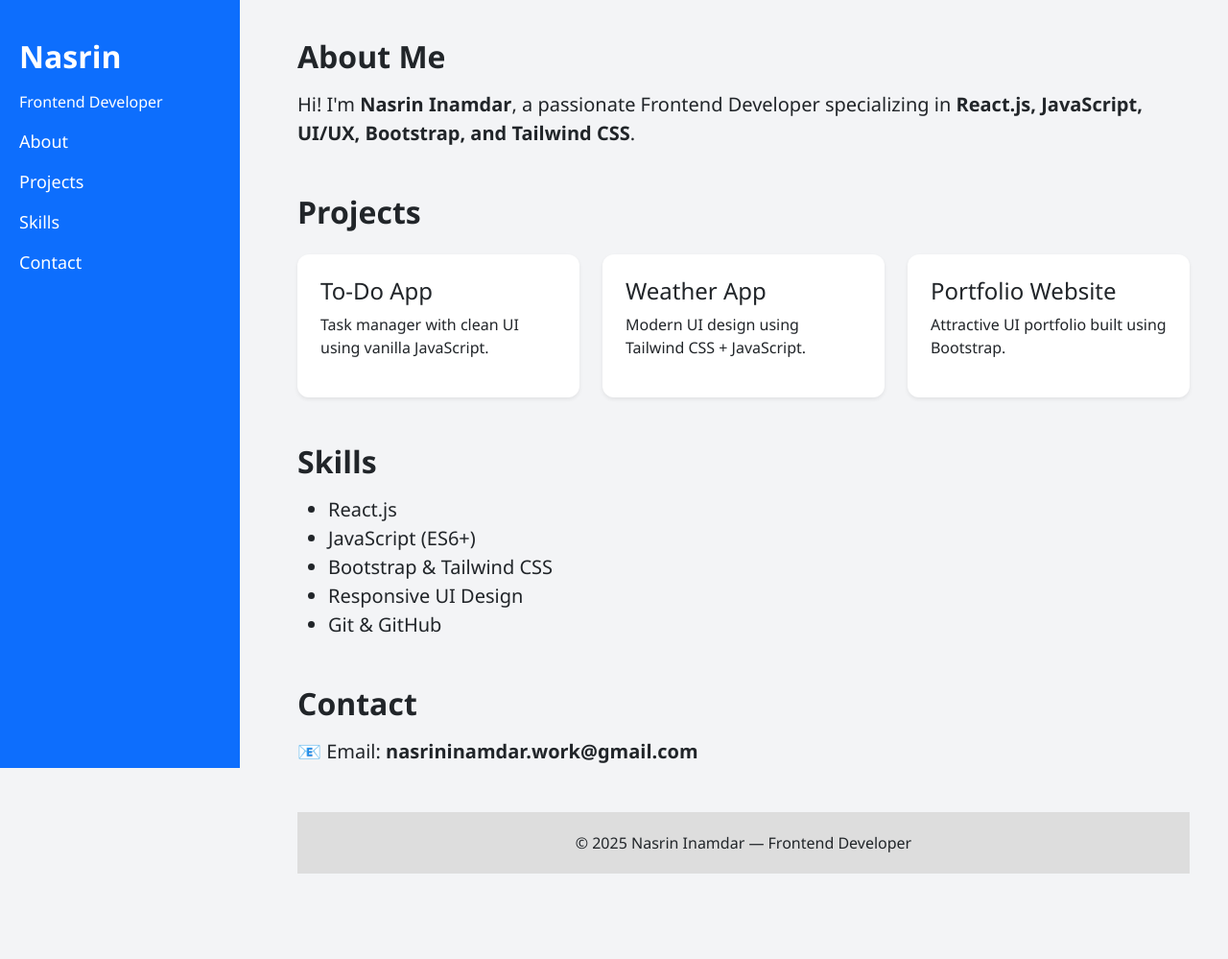
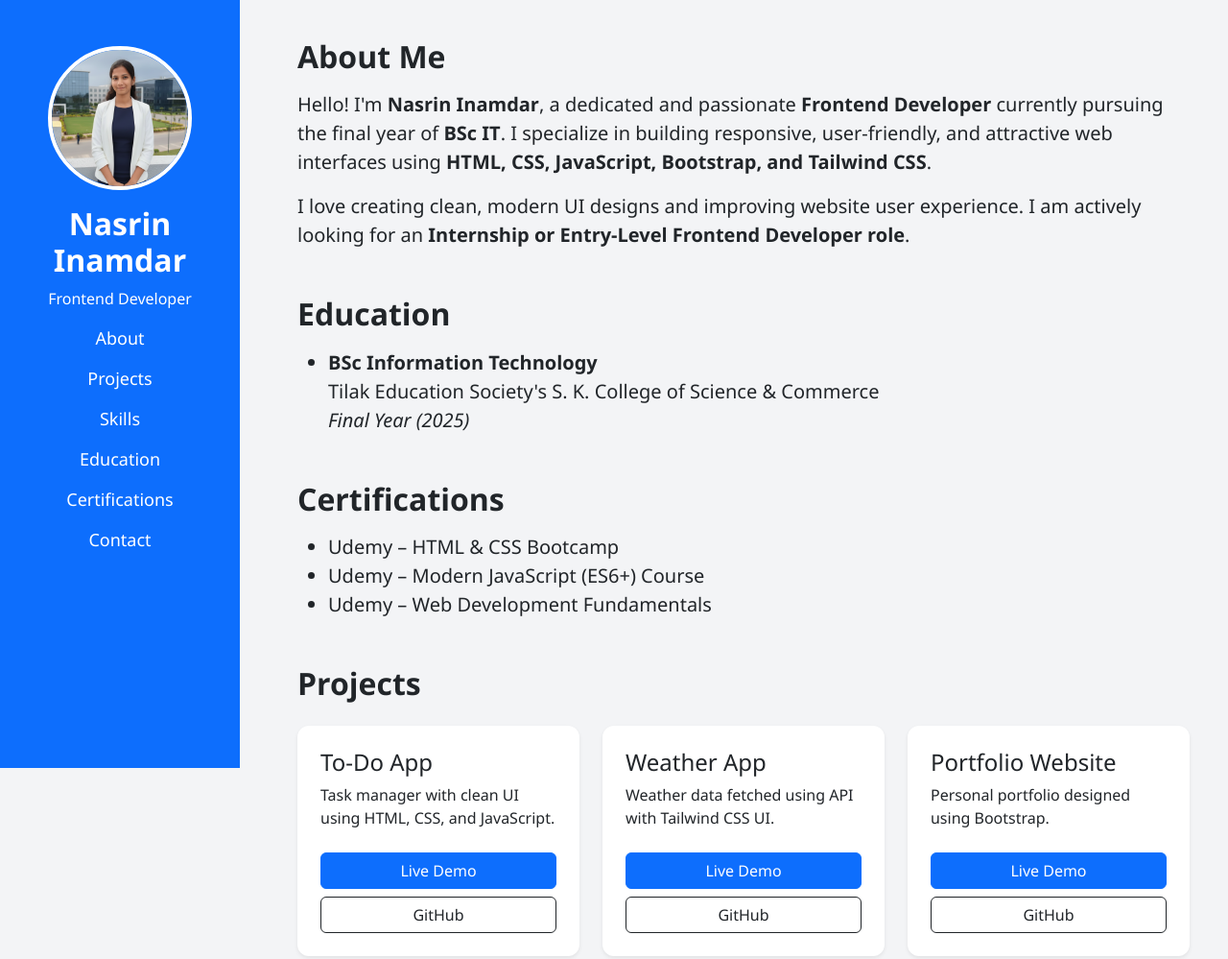
Before and after one commit to nasrin465/portfolio-website, a plain HTML site: page index.html in a window 1280 px wide. Shown: the top 999 px of the page at 96% size. Before the commit the page ends 950 px from the top, so only its background shows below. Drawn offline with nearby package versions, Linux system fonts and the light colour scheme.

Commit message:
Updated portfolio design

```diff
--- a/index.html
+++ b/index.html
@@ -55,19 +55,29 @@
             background: #ddd;
             text-align: center;
         }
+        .profile-img {
+            width: 150px;
+            height: 150px;
+            border-radius: 50%;
+            object-fit: cover;
+            border: 4px solid white;
+        }
     </style>
 </head>
 <body>
 
 <!-- Sidebar Navigation -->
-<div class="sidebar">
-    <h2>Nasrin</h2>
-    <p class="mt-3">Frontend Developer</p>
+<div class="sidebar text-center">
+    <img src="nasrin.png" class="profile-img mt-2" alt="Nasrin Photo">
+    <h2 class="mt-3">Nasrin Inamdar</h2>
+    <p class="mt-1">Frontend Developer</p>
 
-    <a href="#">About</a>
-    <a href="#">Projects</a>
-    <a href="#">Skills</a>
-    <a href="#">Contact</a>
+    <a href="#about">About</a>
+    <a href="#projects">Projects</a>
+    <a href="#skills">Skills</a>
+    <a href="#education">Education</a>
+    <a href="#certifications">Certifications</a>
+    <a href="#contact">Contact</a>
 </div>
 
 <!-- Main Content Area -->
@@ -77,9 +87,38 @@
     <section id="about">
         <h2 class="title">About Me</h2>
         <p class="mt-3 fs-5">
-            Hi! I'm <strong>Nasrin Inamdar</strong>, a passionate Frontend Developer specializing in
-            <strong>React.js, JavaScript, UI/UX, Bootstrap, and Tailwind CSS</strong>.
+            Hello! I'm <strong>Nasrin Inamdar</strong>, a dedicated and passionate
+            <strong>Frontend Developer</strong> currently pursuing the final year of
+            <strong>BSc IT</strong>.
+            I specialize in building responsive, user-friendly, and attractive web interfaces using
+            <strong>HTML, CSS, JavaScript, Bootstrap, and Tailwind CSS</strong>.
         </p>
+
+        <p class="fs-5">
+            I love creating clean, modern UI designs and improving website user experience.
+            I am actively looking for an <strong>Internship or Entry-Level Frontend Developer role</strong>.
+        </p>
+    </section>
+
+    <!-- Education Section -->
+    <section id="education" class="mt-5">
+        <h2 class="title">Education</h2>
+        <ul class="fs-5 mt-3">
+            <li><strong>BSc Information Technology</strong><br>
+                Tilak Education Society's S. K. College of Science & Commerce<br>
+                <em>Final Year (2025)</em>
+            </li>
+        </ul>
+    </section>
+
+    <!-- Certifications Section -->
+    <section id="certifications" class="mt-5">
+        <h2 class="title">Certifications</h2>
+        <ul class="fs-5 mt-3">
+            <li>Udemy – HTML & CSS Bootcamp</li>
+            <li>Udemy – Modern JavaScript (ES6+) Course</li>
+            <li>Udemy – Web Development Fundamentals</li>
+        </ul>
     </section>
 
     <!-- Projects Section -->
@@ -87,26 +126,34 @@
         <h2 class="title mb-4">Projects</h2>
 
         <div class="row g-4">
+
             <div class="col-md-4">
                 <div class="card p-4 shadow-sm">
                     <h4>To-Do App</h4>
-                    <p>Task manager with clean UI using vanilla JavaScript.</p>
+                    <p>Task manager with clean UI using HTML, CSS, and JavaScript.</p>
+                    <a href="#" class="btn btn-primary mt-2">Live Demo</a>
+                    <a href="#" class="btn btn-outline-dark mt-2">GitHub</a>
                 </div>
             </div>
 
             <div class="col-md-4">
                 <div class="card p-4 shadow-sm">
                     <h4>Weather App</h4>
-                    <p>Modern UI design using Tailwind CSS + JavaScript.</p>
+                    <p>Weather data fetched using API with Tailwind CSS UI.</p>
+                    <a href="#" class="btn btn-primary mt-2">Live Demo</a>
+                    <a href="#" class="btn btn-outline-dark mt-2">GitHub</a>
                 </div>
             </div>
 
             <div class="col-md-4">
                 <div class="card p-4 shadow-sm">
                     <h4>Portfolio Website</h4>
-                    <p>Attractive UI portfolio built using Bootstrap.</p>
+                    <p>Personal portfolio designed using Bootstrap.</p>
+                    <a href="#" class="btn btn-primary mt-2">Live Demo</a>
+                    <a href="#" class="btn btn-outline-dark mt-2">GitHub</a>
                 </div>
             </div>
+
         </div>
     </section>
 
@@ -119,6 +166,7 @@
             <li>JavaScript (ES6+)</li>
             <li>Bootstrap & Tailwind CSS</li>
             <li>Responsive UI Design</li>
+            <li>HTML5 / CSS3</li>
             <li>Git & GitHub</li>
         </ul>
     </section>
@@ -127,7 +175,9 @@
     <section id="contact" class="mt-5">
         <h2 class="title">Contact</h2>
         <p class="fs-5 mt-3">
-            📧 Email: <strong>nasrininamdar.work@gmail.com</strong>
+            📧 Email: <strong>nasrininamdar.work@gmail.com</strong><br>
+            🌍 Location: Mumbai, India<br>
+            🔗 GitHub: <strong>github.com/yourusername</strong>
         </p>
     </section>
 
```
Also changed, not shown: nasrin.png (added).
